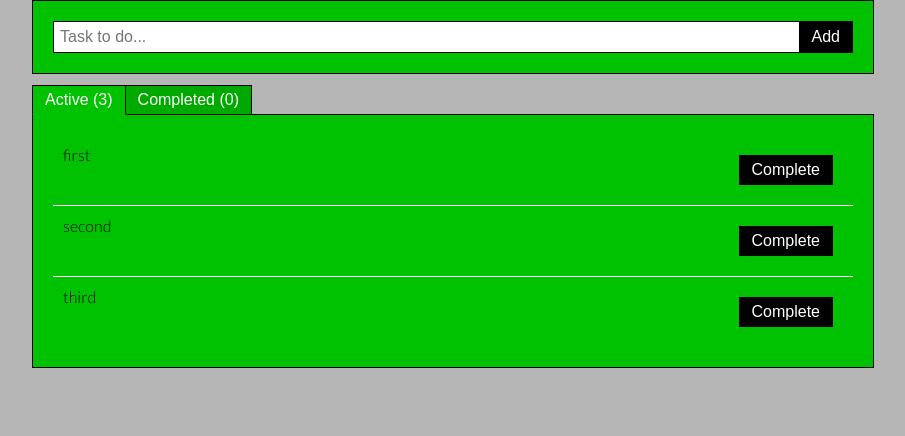
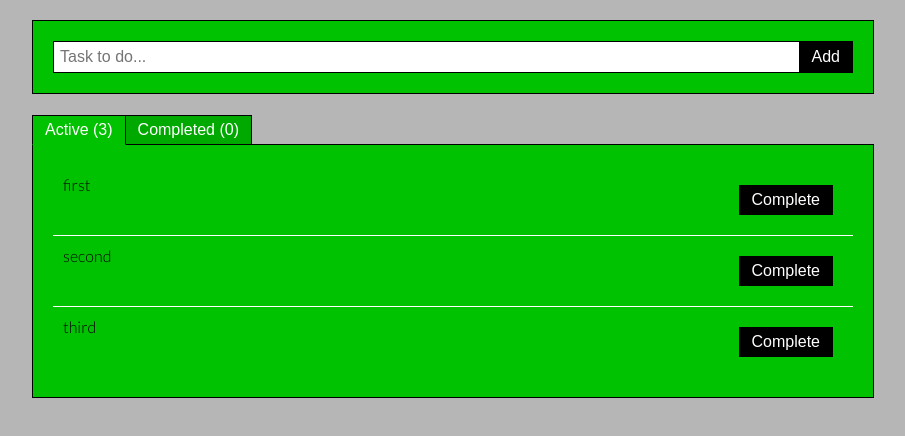
Before and after one commit to mEsUsah/vue-todo, a Vue app: page / in a window 1280 px wide. Shown: the top 436 px of the page, without its empty margins (187-1092 px from the left). Built offline with nearby package versions, Linux system fonts and the light colour scheme.

Commit message:
BaseCard: move margin to top

```diff
--- a/src/components/BaseCard.vue
+++ b/src/components/BaseCard.vue
@@ -15,12 +15,12 @@ export default{
         position: relative;
         background-color: rgb(0, 194, 0);
         padding: 20px;
-        margin: 0 auto 20px auto;
+        margin: 20px auto 0 auto;
         max-width: 800px;
         widows: 100%;
         border: 1px solid black;
     }
     div .tabbed{
-        margin-top: 40px;
+        margin-top: 50px;
     }
 </style>
```
